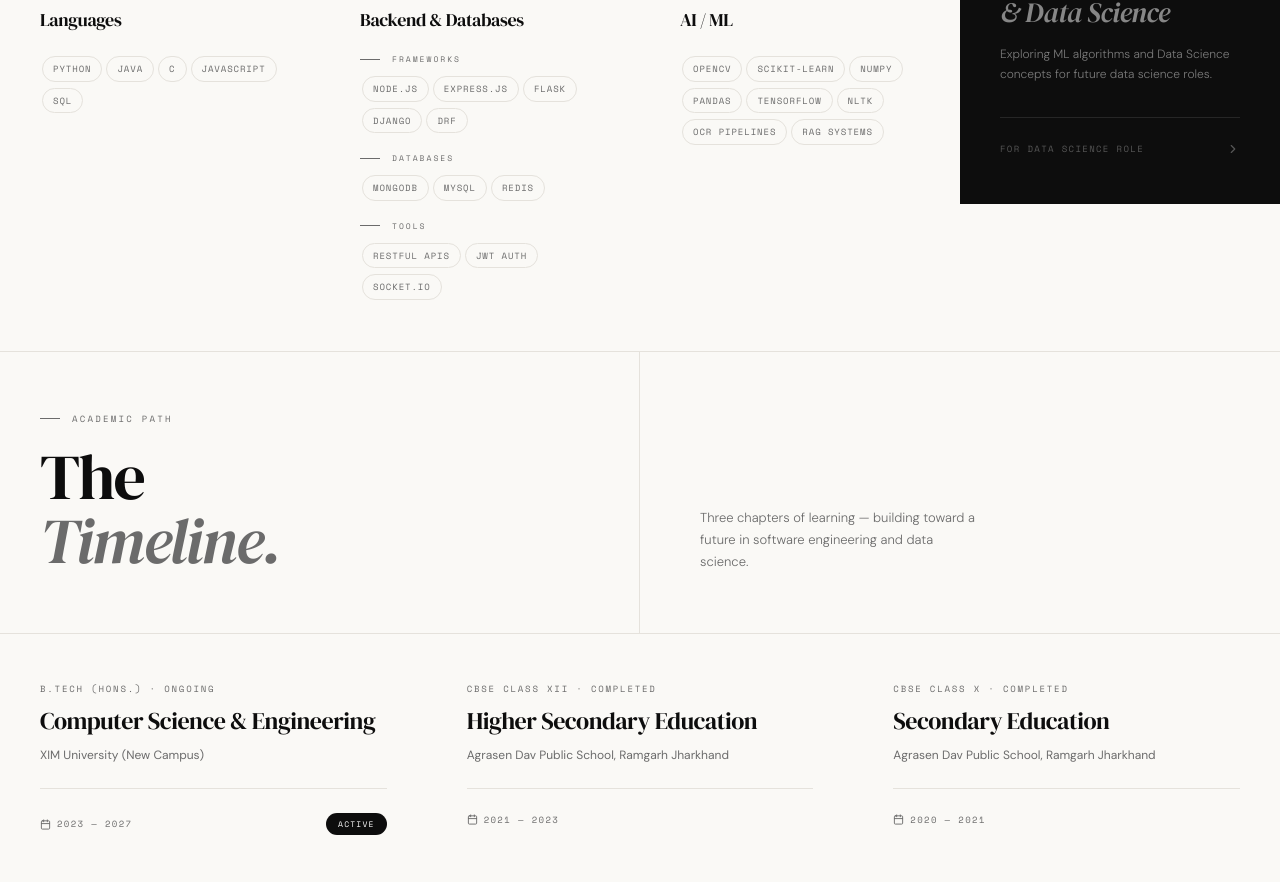
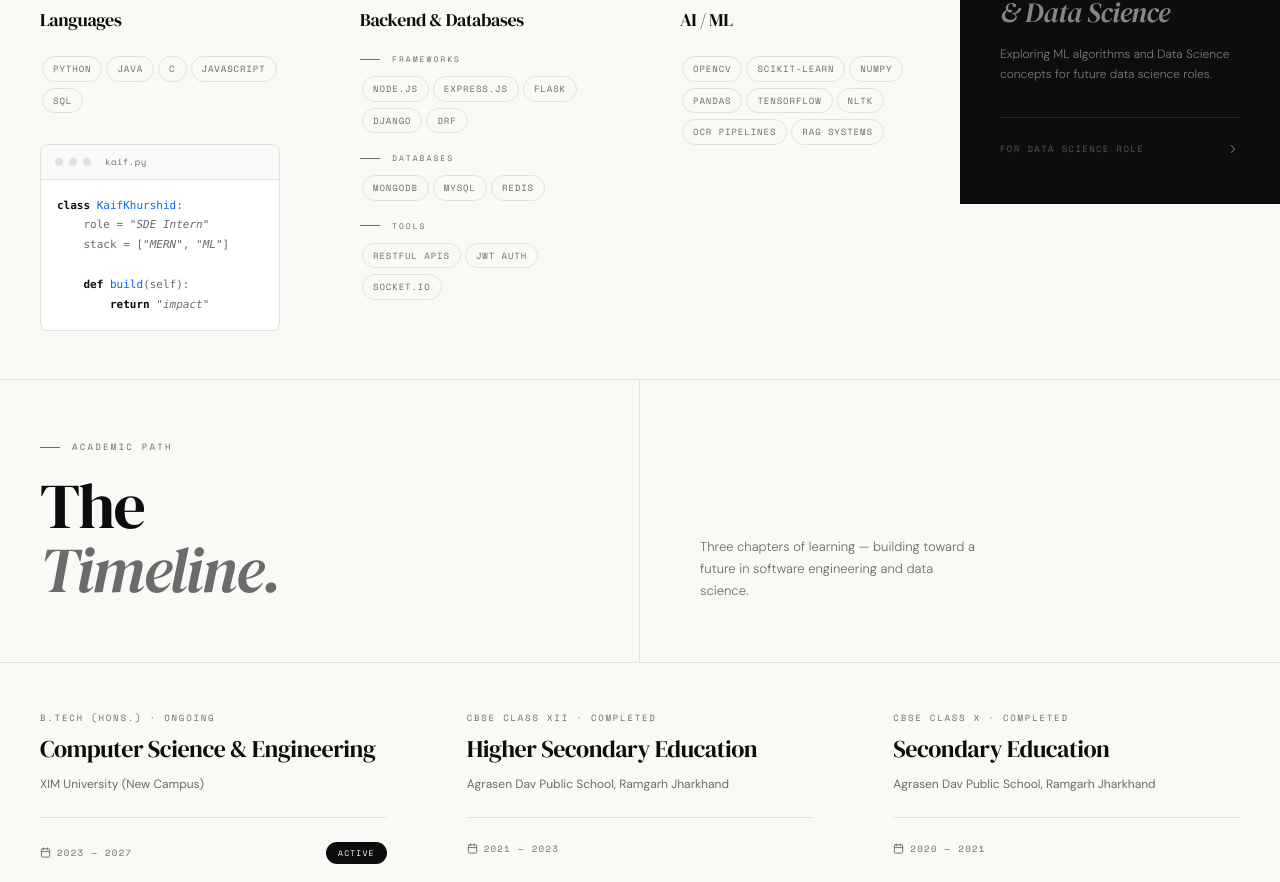
Before and after one commit to Kaifkhurshid7/my-resume, a React (Vite) app in the folder my-resume/: page / in a window 1280 px wide. Shown: the part 1306-2188 px from the top of the page. Built offline with nearby package versions, Linux system fonts and the light colour scheme.

Commit message:
refactor: restructure portfolio into scalable component architecture

```diff
--- a/my-resume/src/components/sections/TechStack.jsx
+++ b/my-resume/src/components/sections/TechStack.jsx
@@ -2,20 +2,50 @@
  * @file TechStack.jsx
  * @description Technical skills section with categorized skill cards.
  *
- * Renders a 4-column grid (responsive to 2-col on tablet, 1-col on mobile):
+ * Renders a grid (responsive 2-col on tablet/mobile):
  * - Dynamic skill category cards driven by TECH_CATEGORIES data
+ * - A decorative code snippet in the Languages card to fill space
  * - A special dark "Currently Learning" card for emphasis
  *
  * Each category can have flat items or subcategories (e.g., Backend
- * splits into Frameworks and Persistence).
+ * splits into Frameworks and Databases).
  */
 
-import { Terminal, Database, Brain, Globe, ChevronRight } from 'lucide-react';
+import { Terminal, Database, Brain, Globe, ChevronRight, Code } from 'lucide-react';
+import { motion } from 'framer-motion';
 import FadeIn from '../common/FadeIn';
 import { TECH_CATEGORIES, CURRENTLY_LEARNING } from '../../data/portfolio';
 
 /** Maps icon string identifiers to Lucide components */
 const ICON_MAP = { Terminal, Database, Brain, Globe };
+
+/** Decorative code snippet shown in the Languages card */
+const CodeDecoration = () => (
+  <motion.div
+    className="tech-code-decoration"
+    initial={{ opacity: 0 }}
+    whileInView={{ opacity: 1 }}
+    viewport={{ once: true }}
+    transition={{ delay: 0.4, duration: 0.8 }}
+  >
+    <div className="tech-code-header">
+      <span className="tech-code-dot" />
+      <span className="tech-code-dot" />
+      <span className="tech-code-dot" />
+      <span className="tech-code-filename">kaif.py</span>
+    </div>
+    <pre className="tech-code-body">
+      <code>
+        <span className="code-keyword">class</span> <span className="code-fn">KaifKhurshid</span>:
+        {'\n'}    role = <span className="code-str">"SDE Intern"</span>
+        {'\n'}    stack = [<span className="code-str">"MERN"</span>, <span className="code-str">"ML"</span>]
+        {'\n'}
+        {'\n'}    <span className="code-keyword">def</span> <span className="code-fn">build</span>(self):
+        {'\n'}        <span className="code-keyword">return</span> <span className="code-str">"impact"</span>
+      </code>
+    </pre>
+  </motion.div>
+);
 
 const TechStack = () => (
   <section id="tech" className="section">
@@ -68,6 +98,9 @@ const TechStack = () => (
                   ))}
                 </div>
               ))}
+
+              {/* Decorative code block for Languages card */}
+              {cat.id === 'languages' && <CodeDecoration />}
             </div>
           </FadeIn>
         );
--- a/my-resume/src/styles/global.css
+++ b/my-resume/src/styles/global.css
@@ -430,6 +430,64 @@ body {
 .tech-card:hover .tech-tag {
   border-color: var(--ink);
   color: var(--ink);
+}
+
+/* Code decoration — fills void space in Languages card */
+.tech-code-decoration {
+  margin-top: 28px;
+  border: 1px solid var(--rule);
+  border-radius: 8px;
+  overflow: hidden;
+  background: var(--white);
+}
+
+.tech-code-header {
+  display: flex;
+  align-items: center;
+  gap: 6px;
+  padding: 10px 14px;
+  border-bottom: 1px solid var(--rule);
+  background: rgba(0, 0, 0, 0.02);
+}
+
+.tech-code-dot {
+  width: 8px;
+  height: 8px;
+  border-radius: 50%;
+  background: var(--rule);
+}
+
+.tech-code-filename {
+  font-family: 'Space Mono', monospace;
+  font-size: 9px;
+  color: var(--mid);
+  margin-left: 8px;
+  letter-spacing: 0.05em;
+}
+
+.tech-code-body {
+  padding: 16px;
+  margin: 0;
+  font-family: 'Space Mono', monospace;
+  font-size: 11px;
+  line-height: 1.8;
+  color: var(--mid);
+  white-space: pre;
+  overflow-x: auto;
+}
+
+.tech-code-body .code-keyword {
+  color: var(--ink);
+  font-weight: 700;
+}
+
+.tech-code-body .code-fn {
+  color: #0A66FF;
+}
+
+.tech-code-body .code-str {
+  color: #6B6B6B;
+  font-style: italic;
 }
 
 .tech-card-dark {
```
